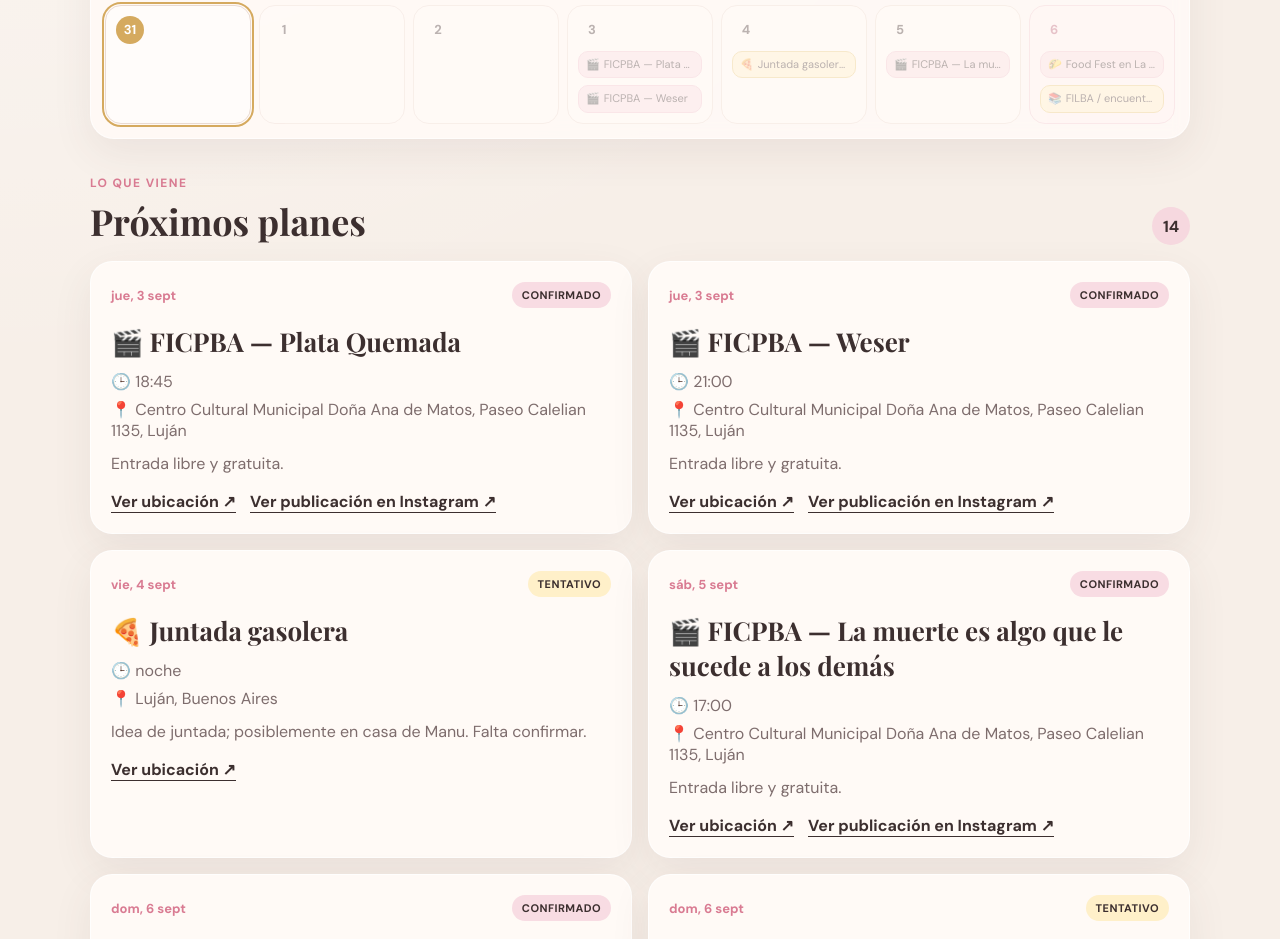
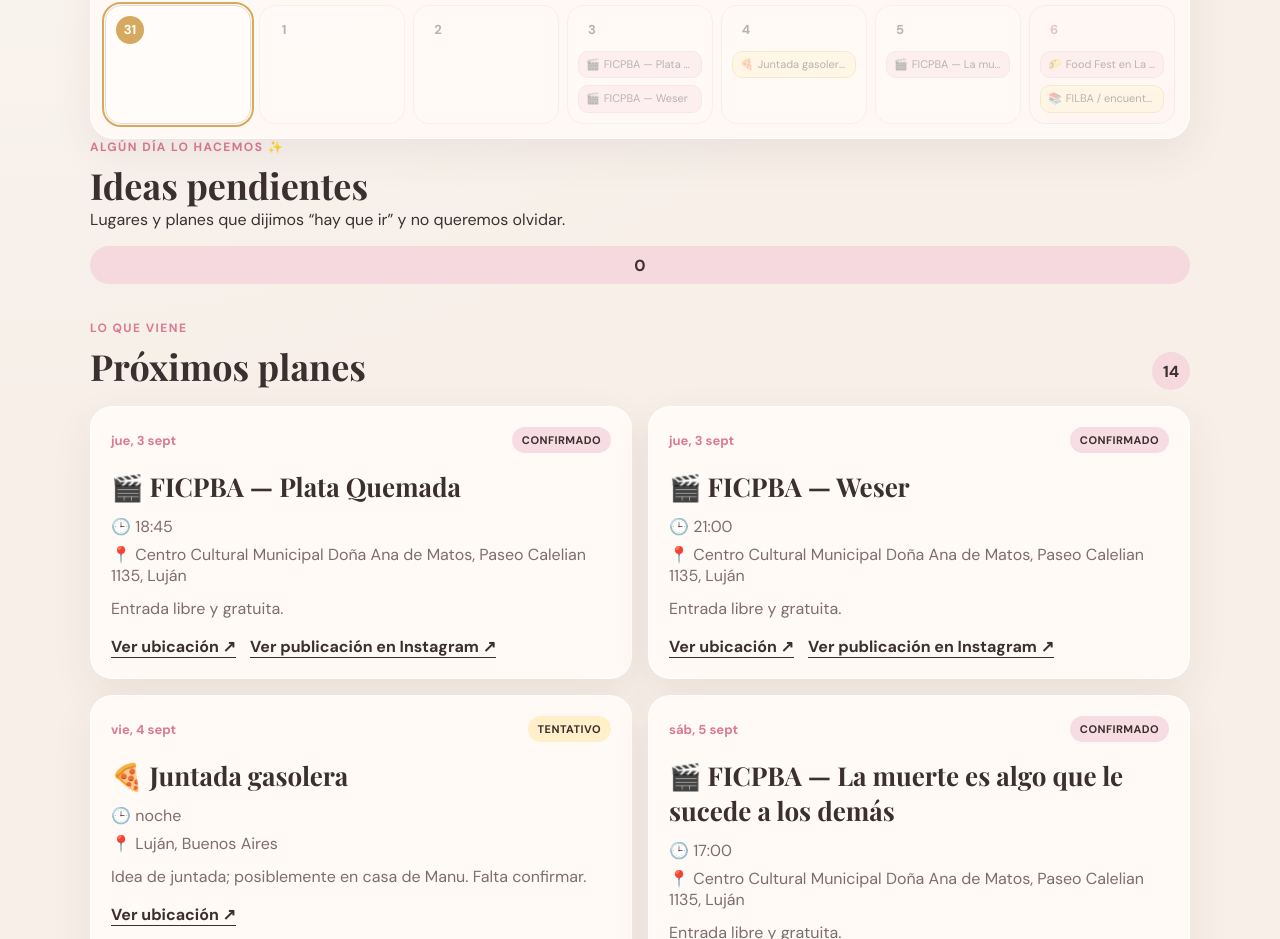
Before and after one commit to analucialuisi/calendario-y-joda, a plain HTML site: page index.html in a window 1280 px wide. Shown: the part 893-1832 px from the top of the page. Drawn offline with nearby package versions, Linux system fonts and the light colour scheme.

Commit message:
Add dedicated ideas section below calendar

```diff
--- a/index.html
+++ b/index.html
@@ -28,6 +28,14 @@
         <div class="weekday">Lun</div><div class="weekday">Mar</div><div class="weekday">Mié</div><div class="weekday">Jue</div><div class="weekday">Vie</div><div class="weekday">Sáb</div><div class="weekday sunday">Dom</div>
       </div>
       <div id="calendarGrid" class="calendar-grid"></div>
+    </section>
+
+    <section class="ideas-section">
+      <div class="ideas-heading">
+        <div><p class="eyebrow">algún día lo hacemos ✨</p><h2>Ideas pendientes</h2><p class="ideas-subtitle">Lugares y planes que dijimos “hay que ir” y no queremos olvidar.</p></div>
+        <span id="ideaCount" class="count-pill idea-count">0</span>
+      </div>
+      <div id="ideasGrid" class="ideas-grid"></div>
     </section>
 
     <section class="plans-section">
```
